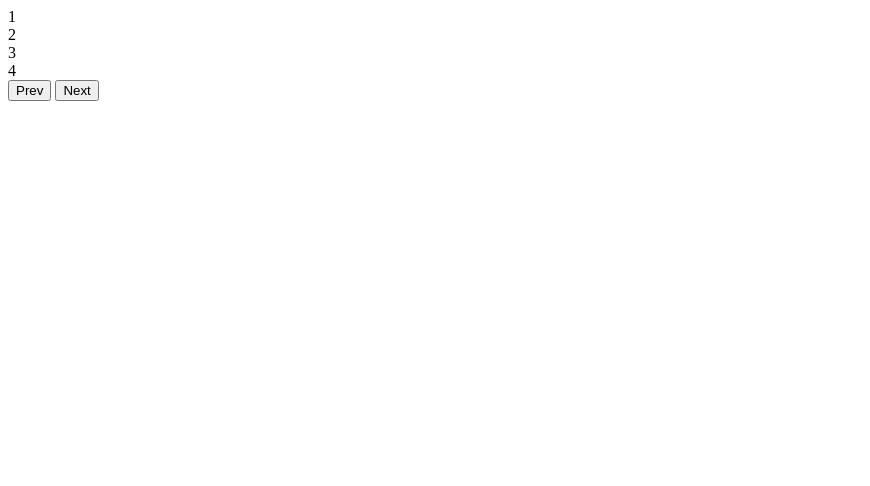
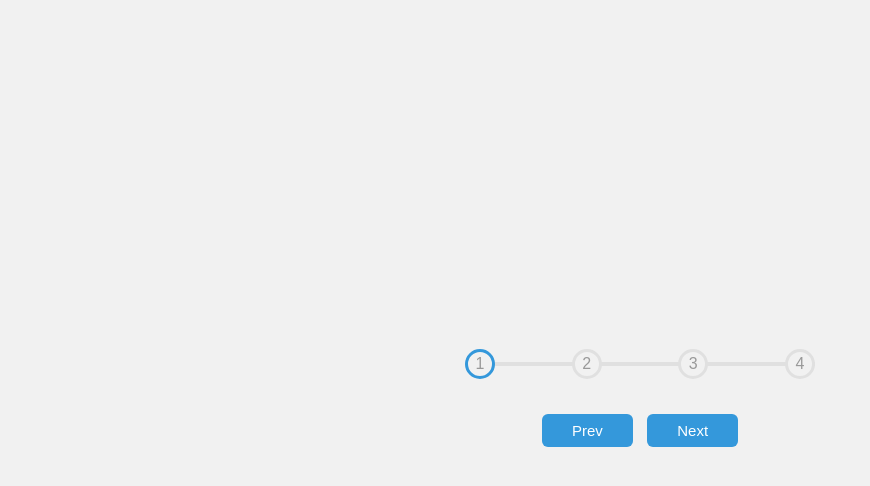
Before and after one commit to andreeaelenasamur/progress-steps, a plain HTML site: page index.html in a window 1280 px wide. Shown: the whole page, without its empty margins (0-870 px from the left). Drawn offline with Linux system fonts and the light colour scheme; a web font is replaced by a local one.

Commit message:
Add style

```diff
--- a/index.html
+++ b/index.html
@@ -3,6 +3,7 @@
     <head>
         <meta charset="UTF-8" />
         <meta name="viewport" content="width=device-width, initial-scale=1.0" />
+        <link rel="stylesheet" href="style.css">
         <title>Progress Steps</title>
     </head>
     <body>
--- a/style.css
+++ b/style.css
@@ -0,0 +1,100 @@
+@import url('https://fonts.googleapis.com/css?family=Muli&display=swap');
+
+:root {
+    --line-border-fill: #3498db;
+    --line-border-empty: #e0e0e0;
+}
+
+* {
+    box-sizing: border-box;
+}
+
+body {
+    background-color: #f1f1f1;
+    font-family: 'Muli', sans-serif;
+    display: flex;
+    align-items: center;
+    justify-content: center;
+    height: 100vh;
+    overflow: hidden;
+    margin: 0;
+}
+
+.container {
+    text-align: center;
+}
+
+.progress-container {
+    display: flex;
+    justify-content: space-between;
+    position: relative;
+    margin-bottom: 30px;
+    max-width: 100%;
+    width: 350px;
+}
+
+.progress-container::before {
+    content: '';
+    background-color: var(--line-border-empty);
+    position: absolute;
+    top: 50%;
+    left: 0;
+    transform: translateY(-50%);
+    height: 4px;
+    width: 100%;
+    z-index: -1;
+}
+
+.progress {
+    background-color: var(--line-border-fill);
+    position: absolute;
+    top: 50%;
+    left: 0;
+    transform: translateY(-50%);
+    height: 4px;
+    width: 0%;
+    z-index: -1;
+    transition: 0.4s ease;
+}
+
+.circle {
+    background-color: #f1f1f1;
+    color: #999;
+    border-radius: 50%;
+    height: 30px;
+    width: 30px;
+    display: flex;
+    align-items: center;
+    justify-content: center;
+    border: 3px solid var(--line-border-empty);
+    transition: 0.4s ease;
+}
+
+.circle.active {
+    border-color: var(--line-border-fill);
+}
+
+.btn {
+    background-color: var(--line-border-fill);
+    color: #fff;
+    border: 0;
+    border-radius: 6px;
+    cursor: pointer;
+    font-family: inherit;
+    padding: 8px 30px;
+    margin: 5px;
+    font-size: 15px;
+}
+
+.btn:active {
+    transform: scale(0.98);
+}
+
+.btn:focus {
+    outline: 0;
+}
+
+.btn:disabled {
+    background-color: var(--line-border-empty);
+    cursor: not-allowed;
+}
```
